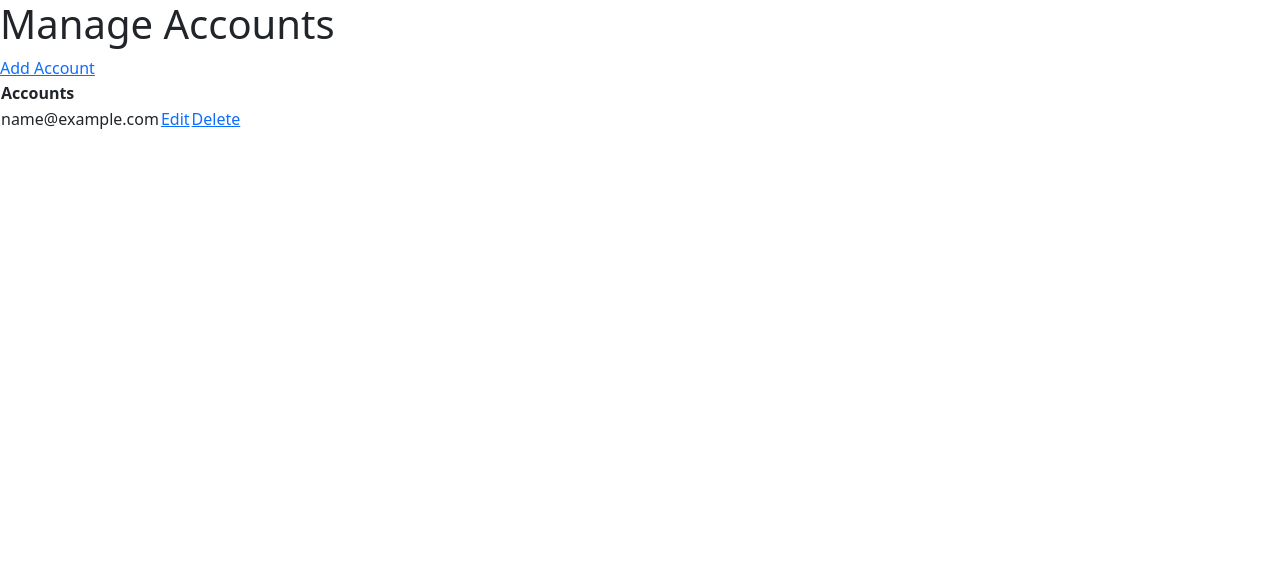
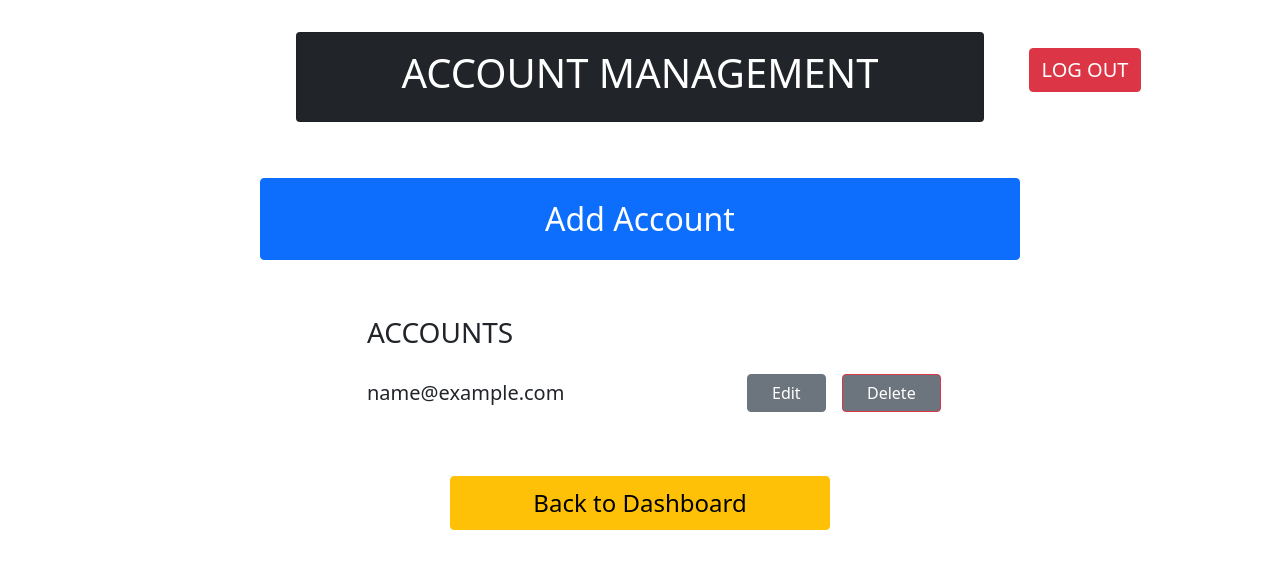
Before and after one commit to st8991/Ta_App_Vikings_Creed, a Django app: page /accounts/ in a window 1280 px wide. Shown: the top 577 px of the page. Run offline with Django 4.2, Linux system fonts and the light colour scheme; tables that the repository leaves empty hold one stand-in row (values such as "Sample post").

Commit message:
account management dashboard

```diff
--- a/templates/mainTemplates/accountManagement.html
+++ b/templates/mainTemplates/accountManagement.html
@@ -1,23 +1,59 @@
 {% extends "base.html" %}
 
 {% block content %}
- <h1>Manage Accounts</h1>
 
-    <a href = "/addAccount/">Add Account</a>
-
-    <table>
-      <tr>
-        <th>Accounts</th>
-        <th></th>
-        <th></th>
-      </tr>
+    <div class="container">
+        <div class="row m-4">
+            <div class="col-2"></div>
+            <div class="col-8">
+                <div class="card text-white bg-dark text-center my-2 py-3">
+                    <h1>ACCOUNT MANAGEMENT</h1>
+                </div>
+            </div>
+            <div class="col-2 text-center">
+                <a href = '/' type="button" class="btn btn-danger my-4" style="font-size: 20px">LOG OUT</a>
+            </div>
+        </div>
+    </div>
+    <div class="container">
+        <div class="row">
+            <div class="col-2"></div>
+            <a href = '/addAccount/' type="button" class="btn btn-primary col-8 mx-auto my-4 py-3" style="font-size: 32px">Add Account</a>
+            <div class="col-2"></div>
+        </div>
+    </div>
+    <div class="container">
+        <div class="row">
+            <div class="col-3"></div>
+            <div class="col-4">
+                <p class="p-2">
+                    <h3>ACCOUNTS</h3>
+                </p>
+            </div>
+        </div>
         {% for i in users %}
-            <tr>
-                <td>{{i.email}}</td>
-                <td><a href = "/editAccount/{{ i.user_id }}">Edit</a></td>
-                <td><a href = "/deleteAccount/{{ i.user_id }}">Delete</a></td>
-            </tr>
+            <div class="row my-1">
+                <div class="col-3"></div>
+                <div class="col-4">
+                    <p class="mt-2" style="font-size: 20px">
+                        {{i.email}}
+                    </p>
+                </div>
+                <div class="col-1 text-center">
+                    <a type="button" class="btn btn-secondary mt-1 px-4" href="/editAccount/{{ i.user_id }}">Edit</a>
+                </div>
+                <div class="col-1 text-center">
+                    <a type="button" class="btn btn-secondary border-danger mt-1 px-4" href=/deleteAccount/{{ i.user_id }}">Delete</a>
+                </div>
+            </div>
         {% endfor %}
-    </table>
+    </div>
+    <div class="container">
+        <div class="row">
+            <div class="col-3"></div>
+                <a href = '/home/' type="button" class="btn btn-warning col-4 mx-auto my-5 py-2" style="font-size: 24px">Back to Dashboard</a>
+            <div class="col-3"></div>
+        </div>
+    </div>
 
 {% endblock %}
```
